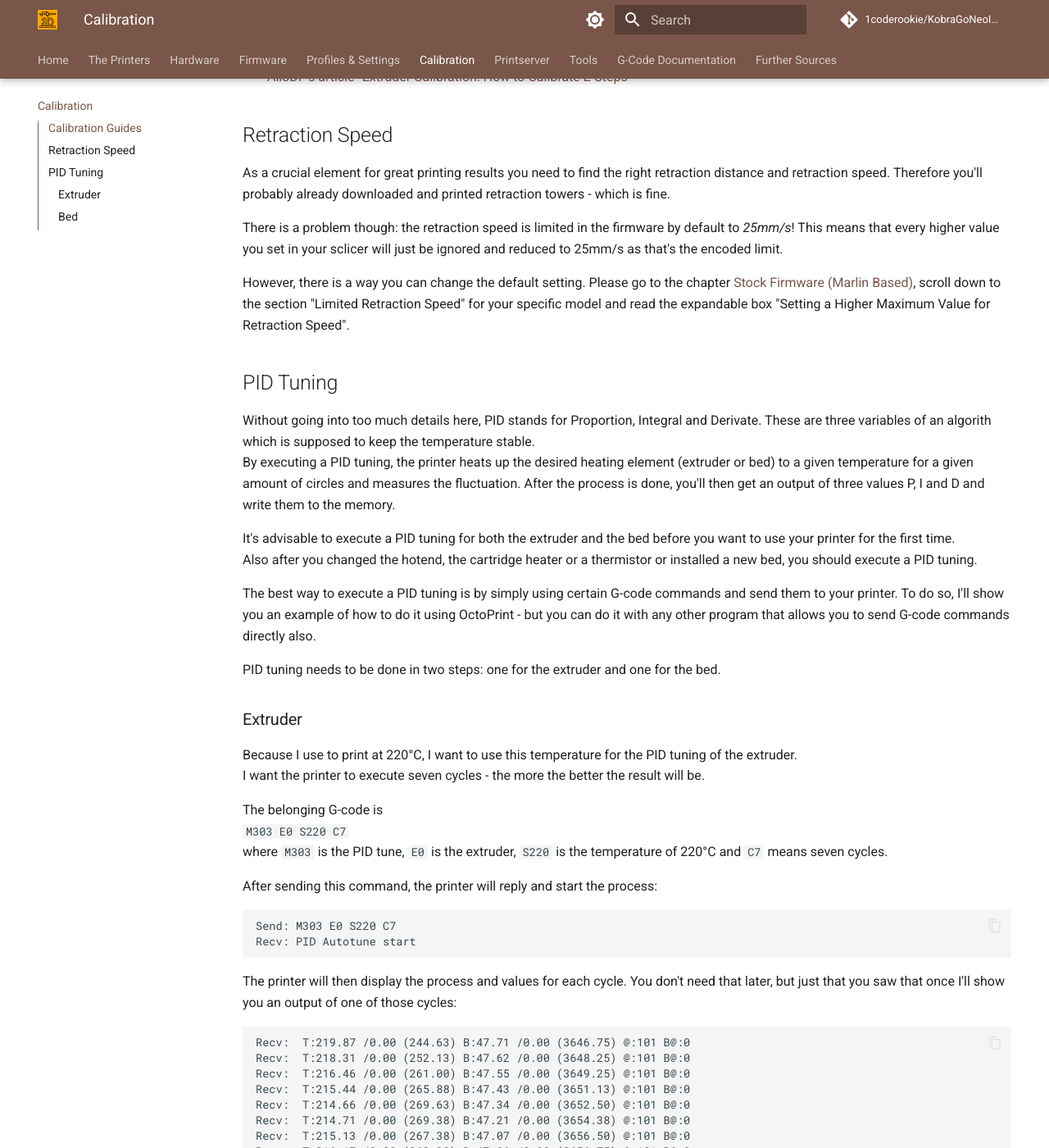
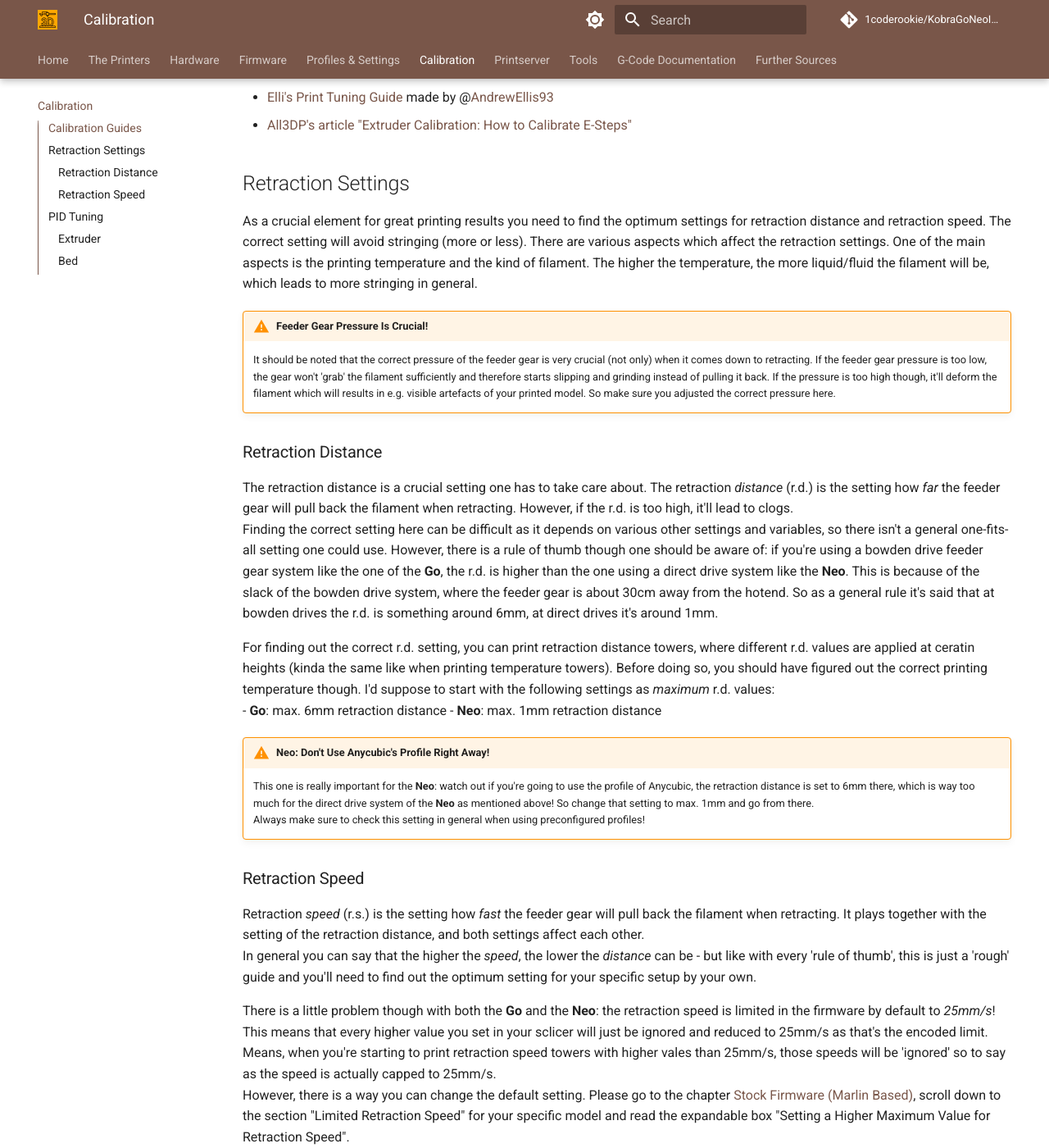
Before and after one commit to 1coderookie/KobraGoNeoInsights, an MkDocs documentation site: the page built from docs/calibration.md, in a window 1280 px wide and 1400 px high, scrolled down 666 px. Shown: the whole window at 82% size. Built offline with MkDocs 1.6.1 and Material for MkDocs 9.7.7, drawn with Linux system fonts in a browser that asks for light colours; comment, search, counter and statistics services are not loaded; some of the changed text lies outside the part shown.

Commit message:
Update calibration.md

```diff
--- a/docs/calibration.md
+++ b/docs/calibration.md
@@ -11,6 +11,10 @@
 
     If you're using Cura, you might want to check out the plugin ["Calibration Shapes"](https://marketplace.ultimaker.com/app/cura/plugins/5axes/CalibrationShapes) which gives you access to different STL models you can use for calibration. Before slicing and printing, make sure you're reading the specific notes about the models at the [wiki page of the creator](https://github.com/5axes/Calibration-Shapes/wiki).
 
+??? tip "Calibration Using SuperSlicer"
+
+    I personally prefer SuperSlicer (after I used Cura in the first place). One of the great functions is, that SuperSlicer already comes with an inbuilt set of calibration tools. You'll follow the proposed order and generate the specific 3d models for your specific needs with just one click. After that, you just print them and don't have to take care about additional code sections (e.g. like applying temperature or retraction distance changes at layer xy) which is necessary when using Cura and the abovementioned Calibration Shapes plugin.
+
 
 ## Calibration Guides
 There are many sites and tutorials to find which are about calibration, so you might want to search for that at your preferred site first. However, I found the following guides useful.
@@ -20,11 +24,32 @@
 - [Elli's Print Tuning Guide](https://ellis3dp.com/Print-Tuning-Guide/) made by @[AndrewEllis93](https://github.com/AndrewEllis93)
 - [All3DP's article "Extruder Calibration: How to Calibrate E-Steps"](https://all3dp.com/2/extruder-calibration-6-easy-steps-2/)
 
-## Retraction Speed
-As a crucial element for great printing results you need to find the right retraction distance and retraction speed. Therefore you'll probably already downloaded and printed retraction towers - which is fine.
+## Retraction Settings
+As a crucial element for great printing results you need to find the optimum settings for retraction distance and retraction speed. The correct setting will avoid stringing (more or less). There are various aspects which affect the retraction settings. One of the main aspects is the printing temperature and the kind of filament. The higher the temperature, the more liquid/fluid the filament will be, which leads to more stringing in general.
 
-There is a problem though: the retraction speed is limited in the firmware by default to *25mm/s*! This means that every higher value you set in your sclicer will just be ignored and reduced to 25mm/s as that's the encoded limit.
+!!! warning "Feeder Gear Pressure Is Crucial!"
 
+    It should be noted that the correct pressure of the feeder gear is very crucial (not only) when it comes down to retracting. If the feeder gear pressure is too low, the gear won't 'grab' the filament sufficiently and therefore starts slipping and grinding instead of pulling it back. If the pressure is too high though, it'll deform the filament which will results in e.g. visible artefacts of your printed model. So make sure you adjusted the correct pressure here.
+
+### Retraction Distance
+The retraction distance is a crucial setting one has to take care about. The retraction *distance* (r.d.) is the setting how *far* the feeder gear will pull back the filament when retracting. However, if the r.d. is too high, it'll lead to clogs.
+Finding the correct setting here can be difficult as it depends on various other settings and variables, so there isn't a general one-fits-all setting one could use. However, there is a rule of thumb though one should be aware of: if you're using a bowden drive feeder gear system like the one of the **Go**, the r.d. is higher than the one using a direct drive system like the **Neo**. This is because of the slack of the bowden drive system, where the feeder gear is about 30cm away from the hotend. So as a general rule it's said that at bowden drives the r.d. is something around 6mm, at direct drives it's around 1mm.
+
+For finding out the correct r.d. setting, you can print retraction distance towers, where different r.d. values are applied at ceratin heights (kinda the same like when printing temperature towers). Before doing so, you should have figured out the correct printing temperature though. I'd suppose to start with the following settings as *maximum* r.d. values:
+    - **Go**: max. 6mm retraction distance
+    - **Neo**: max. 1mm retraction distance
+
+!!! warning "**Neo:** Don't Use Anycubic's Profile Right Away!"
+
+    This one is really important for the **Neo**: watch out if you're going to use the profile of Anycubic, the retraction distance is set to 6mm there, which is way too much for the direct drive system of the **Neo** as mentioned above! So change that setting to max. 1mm and go from there.
+    Always make sure to check this setting in general when using preconfigured profiles!
+
+### Retraction Speed
+Retraction *speed* (r.s.) is the setting how *fast* the feeder gear will pull back the filament when retracting. It plays together with the setting of the retraction distance, and both settings affect each other.
+In general you can say that the higher the *speed*, the lower the *distance* can be - but like with every 'rule of thumb', this is just a 'rough' guide and you'll need to find out the optimum setting for your specific setup by your own.
+
+There is a little problem though with both the **Go** and the **Neo**: the retraction speed is limited in the firmware by default to *25mm/s*!
+This means that every higher value you set in your sclicer will just be ignored and reduced to 25mm/s as that's the encoded limit. Means, when you're starting to print retraction speed towers with higher vales than 25mm/s, those speeds will be 'ignored' so to say as the speed is actually capped to 25mm/s.
 However, there is a way you can change the default setting. Please go to the chapter [Stock Firmware (Marlin Based)](firmware/fw_marlin.md), scroll down to the section "Limited Retraction Speed" for your specific model and read the expandable box "Setting a Higher Maximum Value for Retraction Speed".
 
 ## PID Tuning
```
